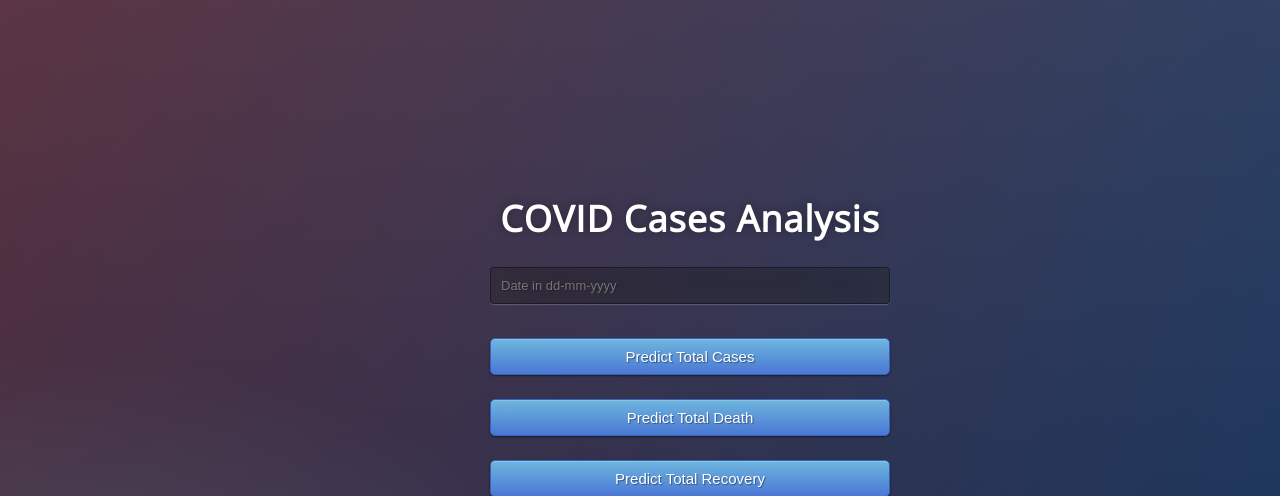
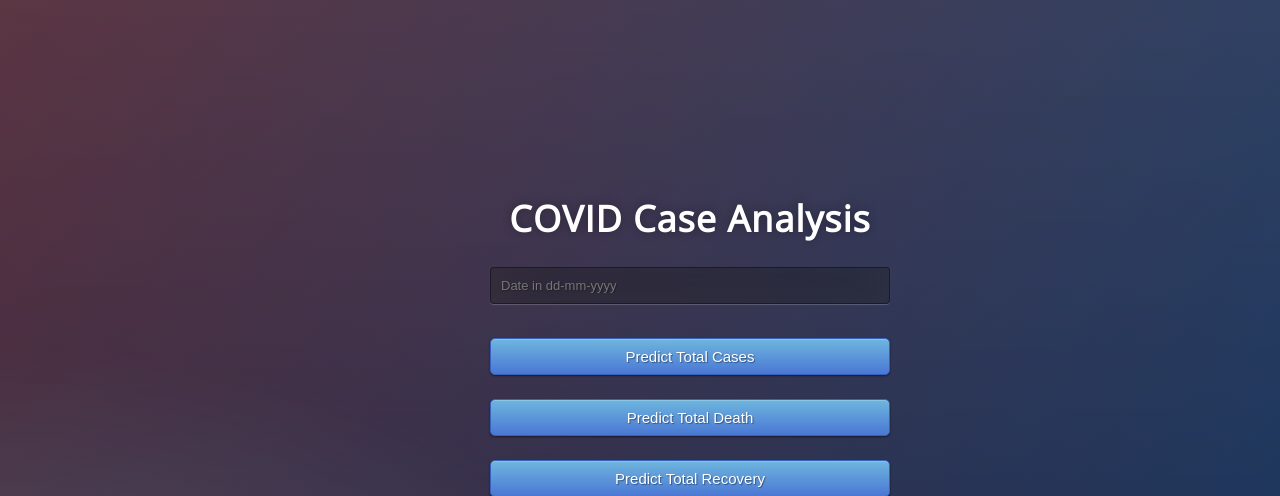
Before and after one commit to yash42828/COVID-Case-Analysis-Hackathon, a Flask app: page / in a window 1280 px wide. Shown: the top 496 px of the page. Run offline with Flask 2, Linux system fonts and the light colour scheme; parts of the project's set-up code (start-up, migrations or seed data) failed here and were passed over.

Commit message:
Update index.html
Updated

```diff
--- a/templates/index.html
+++ b/templates/index.html
@@ -14,7 +14,7 @@
 
 <body>
  <div class="login">
-	<h1>COVID Cases Analysis</h1>
+	<h1>COVID Case Analysis</h1>
 
      <!-- Main Input For Receiving Query to our ML -->
     <form action="{{ url_for('predict')}}"method="post">
```
